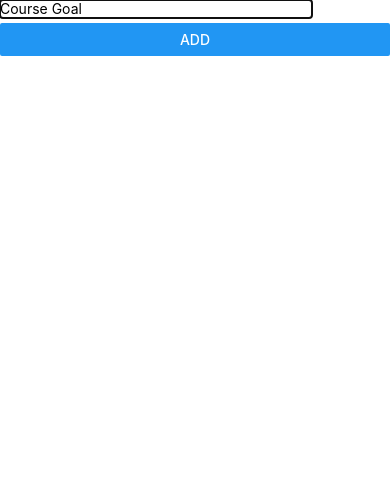
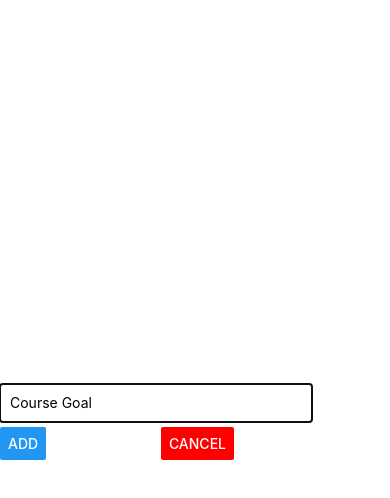
Before and after one commit to LCLY/ReactNative, a React Native app in the folder rn-app/: screen / in a window 390 px wide. Both pictures are taken after a click on the button "ADD NEW GOAL". Shown: the top 498 px of the page. Built offline with nearby package versions, Linux system fonts and the light colour scheme.

Commit message:
refactor: added a addgoalhandler

```diff
--- a/rn-app/components/GoalInput.js
+++ b/rn-app/components/GoalInput.js
@@ -4,6 +4,11 @@ const GoalInput = props => {
     const [enteredGoal, setEnteredGoal] = useState("");
     const goalInputHandler = enteredText => {
         setEnteredGoal(enteredText);
+    };
+
+    const addGoalHandler = () => {
+        props.onAddGoal(enteredGoal);
+        setEnteredGoal("");
     };
     return (
         <Modal visible={props.visible} animationType="slide">
@@ -14,10 +19,14 @@ const GoalInput = props => {
                     onChangeText={goalInputHandler}
                     value={enteredGoal}
                 />
-                <Button
-                    title="ADD"
-                    onPress={() => props.onAddGoal(enteredGoal)}
-                ></Button>
+                <View style={styles.buttonContainer}>
+                    <Button title="ADD" onPress={addGoalHandler}></Button>
+                    <Button
+                        title="CANCEL"
+                        color="red"
+                        onPress={props.onCancel}
+                    />
+                </View>
             </View>
         </Modal>
     );
@@ -25,6 +34,7 @@ const GoalInput = props => {
 
 const styles = StyleSheet.create({
     inputContainer: {
+        flex: 1,
         justifyContent: "center",
         alignContent: "center",
     },
@@ -33,6 +43,12 @@ const styles = StyleSheet.create({
         borderBottomWidth: 1,
         marginBottom: 5,
         width: "80%",
+        padding: 10,
+    },
+    buttonContainer: {
+        width: "60%",
+        flexDirection: "row",
+        justifyContent: "space-between",
     },
 });
 
```
